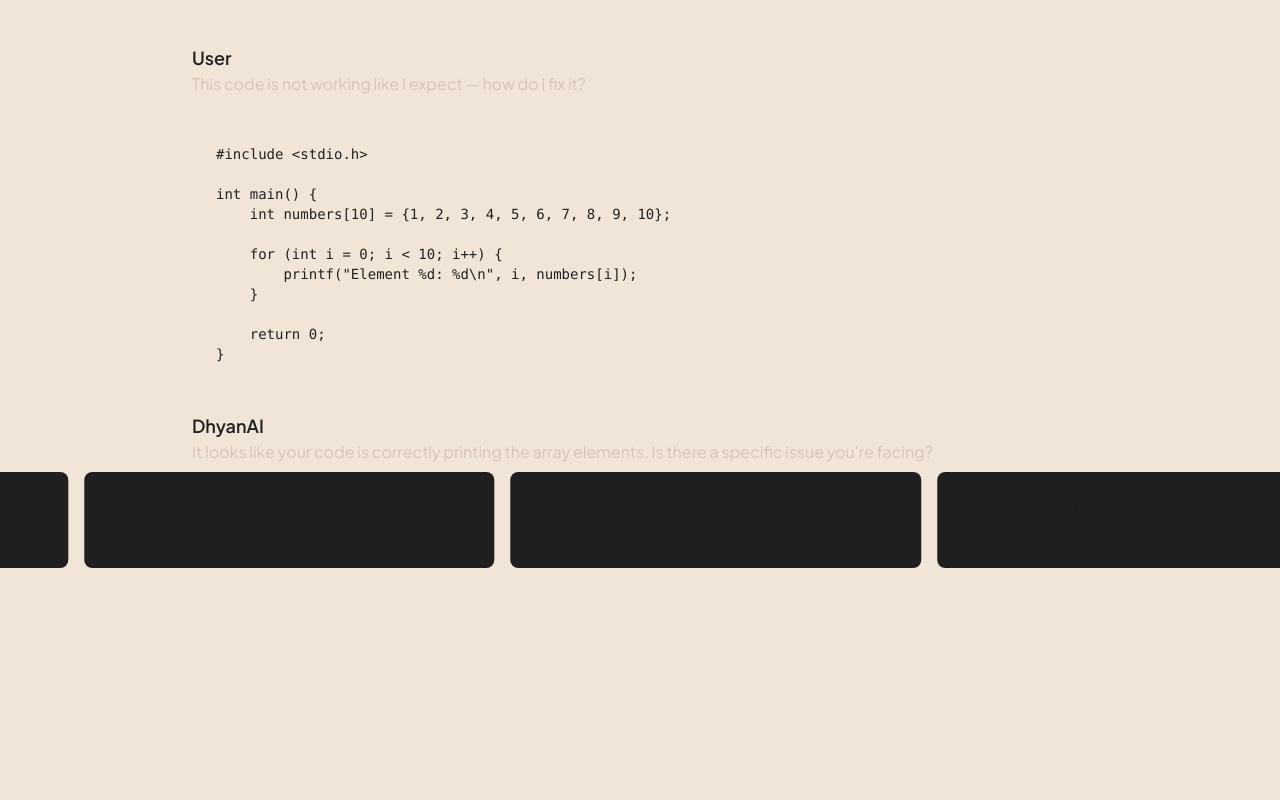
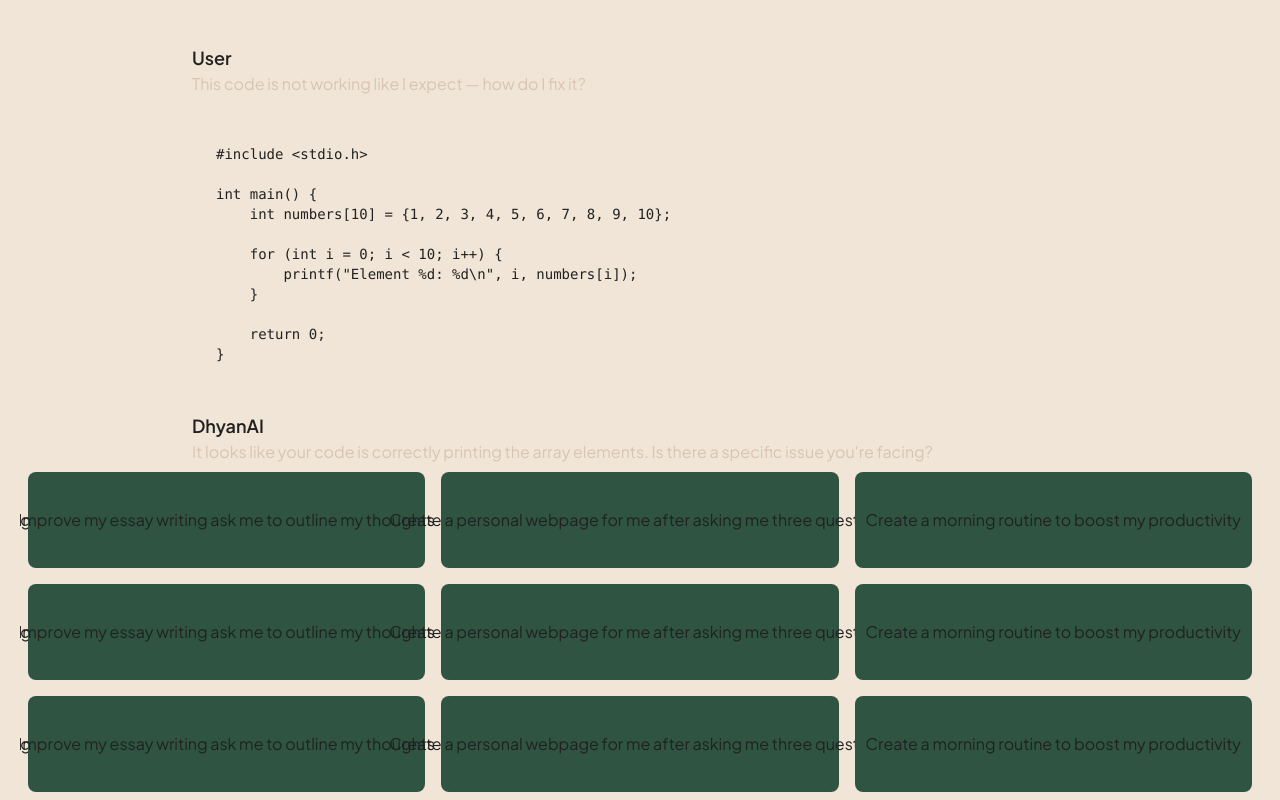
Before and after one commit to ItsSitanshu/dhyan-v1, a Next.js app: page /landing in a window 1280 px wide. Shown: the part 384-1184 px from the top of the page. Before the commit the page ends 960 px from the top, so only its background shows below. Built offline with nearby package versions, Linux system fonts and the light colour scheme; a web font is replaced by a local one.

Commit message:
malai kei garna audaina

```diff
--- a/app/components/BoxGrid.tsx
+++ b/app/components/BoxGrid.tsx
@@ -1,5 +1,5 @@
 "use client";
-import React, { useState, useEffect, useRef } from "react";
+import React, { useEffect, useRef } from "react";
 
 const boxItems = [
   "Write a message that goes with a kitten gif for a friend on a rough day",
@@ -13,66 +13,40 @@ const boxItems = [
   "Help me pick an outfit that will look good on camera",
 ];
 
-const BoxGrid: React.FC = () => {
-  const [startIndex, setStartIndex] = useState(0);
-  const intervalRef = useRef<number | NodeJS.Timeout | null>(null);
+interface BoxGridComponents {
+  direction: number;
+  speed: number;
+};
 
-  const itemsPerRow = 3; // 3 items per row in the grid
-
-  const nextSlide = () => {
-    setStartIndex((prevIndex) => (prevIndex + itemsPerRow) % boxItems.length);
-  };
-
-  const startCarousel = () => {
-    if (intervalRef.current !== null) {
-      clearInterval(intervalRef.current as number);
-      intervalRef.current = null;
-    }
-    intervalRef.current = window.setInterval(nextSlide, 4000); // Auto slide every 4 seconds
-  };
+const BoxGrid: React.FC<BoxGridComponents> = ({direction, speed}) => {
+  const trackRef = useRef<HTMLDivElement>(null);
 
   useEffect(() => {
-    startCarousel();
-    return () => {
-      if (intervalRef.current) {
-        clearInterval(intervalRef.current as number);
-      }
+    const track = trackRef.current;
+    if (!track) return;
+
+    const animate = () => {
+      track.style.transition = "transform 15s linear";
+      track.style.transform = "translateX(-100%)";
+
+      setTimeout(() => {
+        track.style.transition = "none";
+        track.style.transform = "translateX(0)";
+        animate();
+      }, 15000);
     };
+
+    animate();
   }, []);
 
-  const stopCarousel = () => {
-    if (intervalRef.current) clearInterval(intervalRef.current as number);
-  };
-
   return (
-    <div
-      className="relative w-full overflow-hidden"
-      onMouseEnter={stopCarousel} // Stop the carousel when the mouse enters
-      onMouseLeave={startCarousel} // Start the carousel when the mouse leaves
-    >
+    <div className="relative w-full overflow-hidden px-5">
       <div className="carousel-track-container">
-        <div className="carousel-track flex">
-          {/* Loop through the boxItems array and display in 3x3 grid */}
-          {boxItems
-            .slice(startIndex, startIndex + itemsPerRow)
-            .map((item, index) => (
-              <div key={index} className="box-container relative w-1/3 p-2">
-                <div className="bg-[#1F1F1F] p-4 rounded-lg text-center h-24 flex items-center justify-center hover:bg-[#060606] transition-opacity">
-                  <a href="#" className="block text-foreground">
-                    {item}
-                  </a>
-                </div>
-              </div>
-            ))}
-
-          {/* Duplicate the boxItems for seamless loop */}
-          {boxItems.slice(0, itemsPerRow).map((item, index) => (
-            <div
-              key={index + boxItems.length}
-              className="box-container relative w-1/3 p-2"
-            >
-              <div className="bg-[#1F1F1F] p-4 rounded-lg text-center h-24 flex items-center justify-center hover:bg-[#060606] transition-opacity">
-                <a href="#" className="block text-foreground">
+        <div ref={trackRef} className="carousel-track flex whitespace-nowrap">
+          {[...boxItems, ...boxItems].map((item, index) => (
+            <div key={index} className="box-container relative w-1/3 p-2"> {/* Restored original size */}
+              <div className="bg-[#2F5441] p-4 rounded-lg text-center h-24 flex items-center justify-center hover:bg-[#060606] transition-opacity">
+                <a href="#" className="block text-foreground text-base"> {/* Restored text size */}
                   {item}
                 </a>
               </div>
@@ -80,37 +54,16 @@ const BoxGrid: React.FC = () => {
           ))}
         </div>
       </div>
-
       <style jsx>{`
         .carousel-track-container {
           width: 100%;
           overflow: hidden;
         }
-
         .carousel-track {
           display: flex;
-          animation: slide 20s linear infinite; /* Infinite slide */
         }
-
         .box-container {
-          flex: 0 0 33.33%; /* Each box item takes 1/3 of the width (3 items per row) */
-        }
-
-        @keyframes slide {
-          0% {
-            transform: translateX(0);
-          }
-          100% {
-            transform: translateX(-100%); /* Moves entire row of items */
-          }
-        }
-
-        .carousel-track:hover {
-          animation-play-state: paused; /* Pause animation on hover */
-        }
-
-        .carousel-track-container:hover .carousel-track {
-          animation-play-state: paused; /* Ensure all items stop moving when hovering anywhere in the carousel */
+          flex: 0 0 33.33%; /* Each box takes 1/3 of the width for three columns */
         }
       `}</style>
     </div>
--- a/app/components/LandingPage.tsx
+++ b/app/components/LandingPage.tsx
@@ -12,7 +12,9 @@ const LandingPage = () => {
       <HeroSection />
       <FeatureSection />
       <CodeExample />
-      <BoxGrid />
+      <BoxGrid direction={1} speed={15}/>
+      <BoxGrid direction={1} speed={15}/>
+      <BoxGrid direction={1} speed={15}/>
     </div>
   );
 };
```
